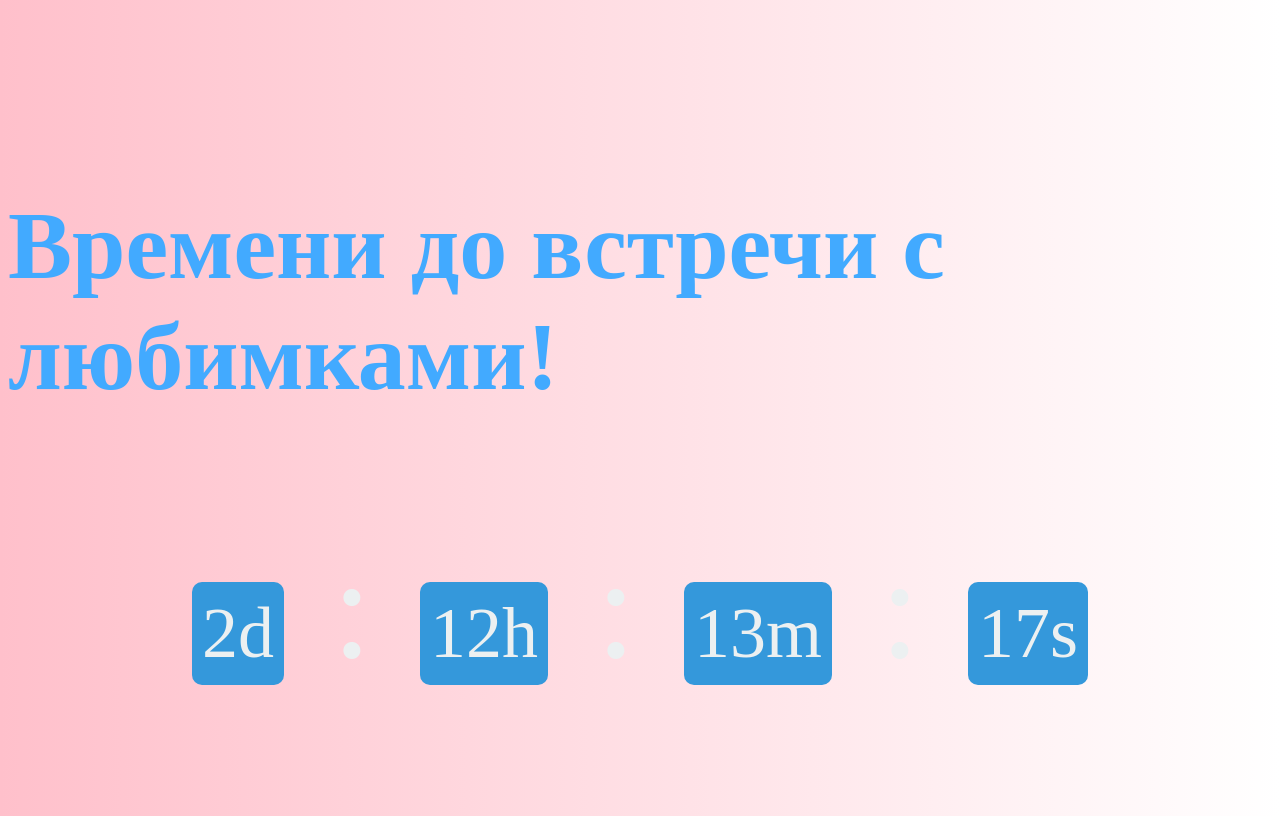
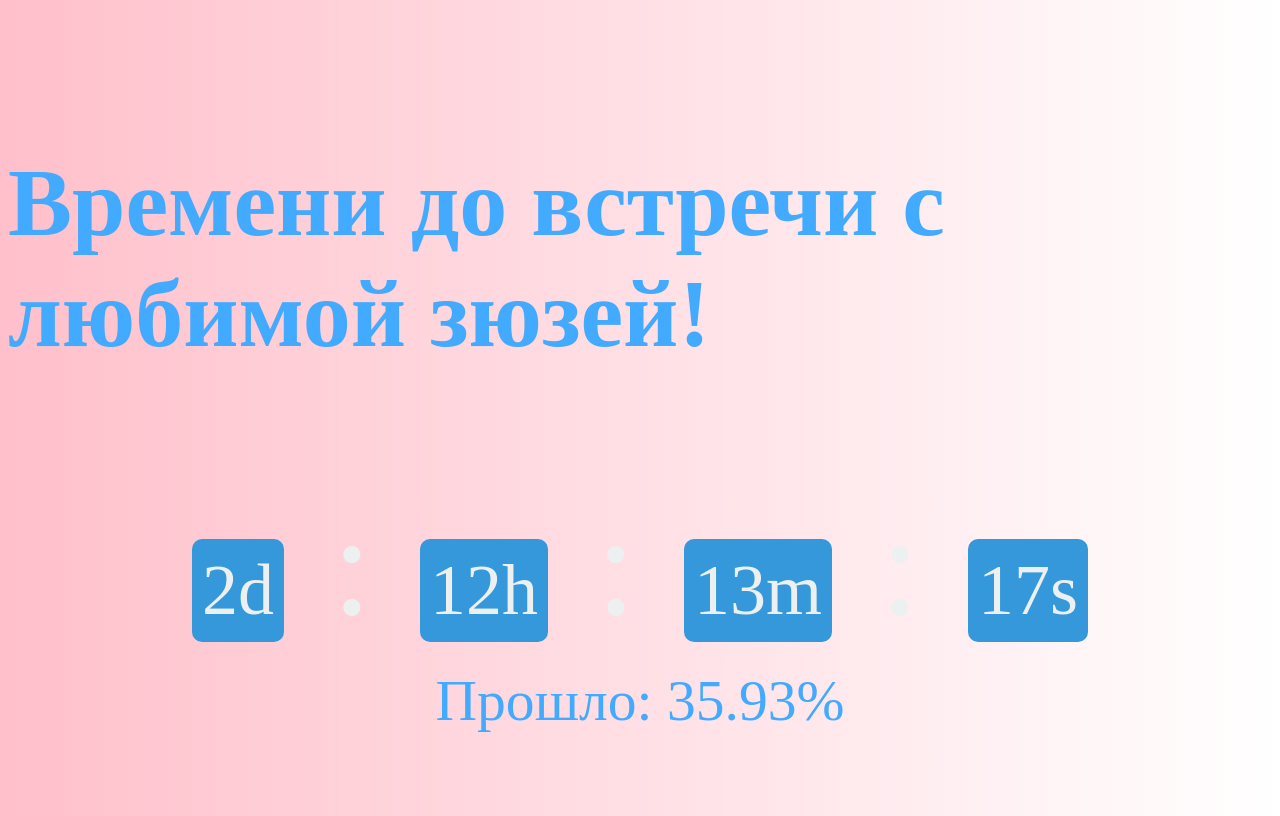
Before and after one commit to zlit14/timer, a plain HTML site: page index.html in a window 1280 px wide. Drawn offline with Linux system fonts and the light colour scheme.

Commit message:
Update index.html

```diff
--- a/index.html
+++ b/index.html
@@ -3,7 +3,6 @@
 <head>
  <title>Времени до нашей встречи</title>
  <style>
-
   body {
    background: linear-gradient(to right, pink, white);
    color: #ecf0f1;
@@ -35,14 +34,17 @@
   .separator {
    font-size: 2em;
    margin: 0 10px;
-
-
   }
 
+  #progress {
+   font-size: 1.2em;
+   margin-top: 20px;
+   color: #42aaff;
+  }
  </style>
 </head>
 <body>
- <h1>Времени до встречи с любимками!</h1>
+ <h1>Времени до встречи с любимой зюзей!</h1>
  <div id="countdown">
   <span class="time" id="days"></span>
   <span class="separator">:</span>
@@ -51,32 +53,36 @@
   <span class="time" id="minutes"></span>
   <span class="separator">:</span>
   <span class="time" id="seconds"></span>
-
  </div>
-
+ <div id="progress"></div>
 
  <script>
-  const countdownDate = new Date("April 5, 2025 4:00:00").getTime();
+  const startDate = new Date("April 1, 2025 06:00:00").getTime();
+  const countdownDate = new Date("April 5, 2025 04:00:00").getTime();
 
   const x = setInterval(function() {
-
     const now = new Date().getTime();
-
     const distance = countdownDate - now;
+    const elapsed = now - startDate;
+    const totalDuration = countdownDate - startDate;
 
     const days = Math.floor(distance / (1000 * 60 * 60 * 24));
     const hours = Math.floor((distance % (1000 * 60 * 60 * 24)) / (1000 * 60 * 60));
     const minutes = Math.floor((distance % (1000 * 60 * 60)) / (1000 * 60));
     const seconds = Math.floor((distance % (1000 * 60)) / 1000);
 
+    const progressPercentage = Math.min(100, (elapsed / totalDuration) * 100).toFixed(2);
+
     document.getElementById("days").innerHTML = days + "d";
     document.getElementById("hours").innerHTML = hours + "h";
     document.getElementById("minutes").innerHTML = minutes + "m";
     document.getElementById("seconds").innerHTML = seconds + "s";
+    document.getElementById("progress").innerHTML = "Прошло: " + progressPercentage + "%";
 
     if (distance < 0) {
       clearInterval(x);
       document.getElementById("countdown").innerHTML = "EXPIRED";
+      document.getElementById("progress").innerHTML = "100%";
     }
   }, 1000);
  </script>
```
